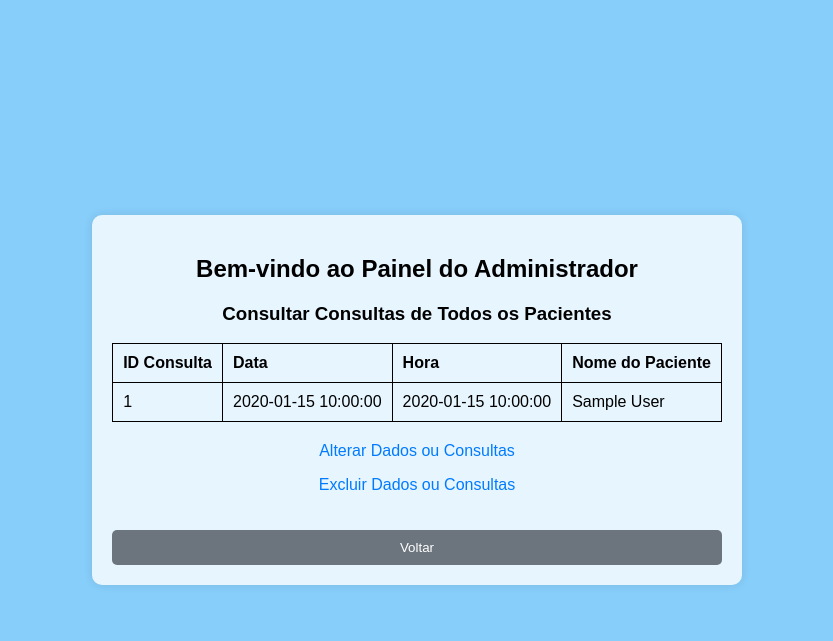
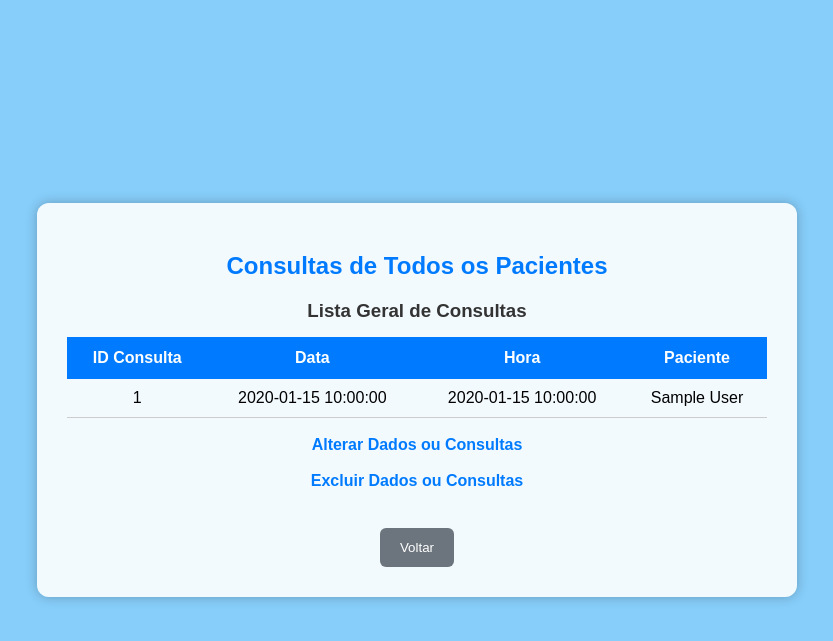
Before and after one commit to Fg593376455/Site_SUS, a PHP site: page /admin_data_consulta.php in a window 1280 px wide. Shown: the top 641 px of the page, without its empty margins (223-1056 px from the left). Run offline with PHP 8.4, Linux system fonts and the light colour scheme; the visitor is signed in with stand-in values (Sample User, id 1); tables that the repository leaves empty or names only in its code hold one stand-in row (values such as "Sample post").

Commit message:
admin_data_consulta.php

```diff
--- a/admin_data_consulta.php
+++ b/admin_data_consulta.php
@@ -2,40 +2,35 @@
 session_start();
 include('db.php');
 
-// Verifica se o usuário está logado
-if(!isset($_SESSION['user_id'])) {
+// Verifica login
+if (!isset($_SESSION['user_id'])) {
     header("Location: index.php");
-    exit(); // Garante que o script PHP não continue executando após redirecionar
+    exit();
 }
 
 $user_id = $_SESSION['user_id'];
 
-// Usar prepared statements para evitar injeção de SQL
+// Confirma se é admin
 $stmt = $conn->prepare("SELECT is_admin FROM users WHERE id = ?");
 $stmt->bind_param("i", $user_id);
 $stmt->execute();
 $result = $stmt->get_result();
 $row = $result->fetch_assoc();
 $is_admin = $row['is_admin'];
-
-// Fecha a declaração
 $stmt->close();
 
-// Verifica se o usuário é administrador
 if (!$is_admin) {
     echo "Acesso negado. Apenas administradores podem acessar esta página.";
     exit();
 }
 
-// Consulta de dados que apenas administradores podem ver
-$user_data_stmt = $conn->prepare("SELECT id, name FROM users");
-$user_data_stmt->execute();
-$user_data_result = $user_data_stmt->get_result();
-
-// Consulta de todas as consultas
-$appointment_stmt = $conn->prepare("SELECT appointments.id, appointments.date, appointments.time, users.name
-                                    FROM appointments
-                                    INNER JOIN users ON appointments.user_id = users.id");
+// Obtém todas as consultas
+$appointment_stmt = $conn->prepare("
+    SELECT appointments.id, appointments.date, appointments.time, users.name
+    FROM appointments
+    INNER JOIN users ON appointments.user_id = users.id
+    ORDER BY appointments.date, appointments.time
+");
 $appointment_stmt->execute();
 $appointment_result = $appointment_stmt->get_result();
 ?>
@@ -43,93 +38,124 @@ $appointment_result = $appointment_stmt->get_result();
 <html lang="pt-br">
 <head>
     <meta charset="UTF-8">
-    <title>Painel do Administrador</title>
+    <title>Consultas - Administrador</title>
     <style>
         body {
             margin: 0;
             padding: 0;
+            background-color: #87CEFA;
             font-family: Arial, sans-serif;
-            background-color: #87CEFA; /* Azul celeste brilhante */
+            height: 100vh;
             display: flex;
             justify-content: center;
             align-items: center;
-            height: 100vh;
         }
+
         .panel-container {
-            background-color: rgba(255, 255, 255, 0.8);
-            padding: 20px;
-            border-radius: 10px;
-            box-shadow: 0 0 10px rgba(0, 0, 0, 0.1);
+            background: rgba(255,255,255,0.9);
+            width: 700px;
+            padding: 30px;
+            border-radius: 12px;
             text-align: center;
+            box-shadow: 0 0 12px rgba(0,0,0,0.25);
         }
-        .panel-container h2 {
+
+        h2 {
             margin-bottom: 20px;
+            color: #007BFF;
         }
-        .panel-container table {
+
+        h3 {
+            color: #333;
+            margin-bottom: 15px;
+        }
+
+        table {
             width: 100%;
             border-collapse: collapse;
-            margin-bottom: 20px;
+            margin-top: 10px;
         }
-        .panel-container table, th, td {
-            border: 1px solid black;
+
+        table th {
+            background-color: #007BFF;
+            color: white;
+            padding: 12px;
         }
-        .panel-container th, td {
+
+        table td {
             padding: 10px;
-            text-align: left;
+            border-bottom: 1px solid #ccc;
         }
-        .panel-container a {
+
+        tr:nth-child(even) {
+            background-color: #f1f1f1;
+        }
+
+        a {
             color: #007BFF;
             text-decoration: none;
+            font-weight: bold;
         }
-        .panel-container a:hover {
+
+        a:hover {
             text-decoration: underline;
         }
+
         .back-button {
             margin-top: 20px;
-            width: 100%;
-            padding: 10px;
+            padding: 12px 20px;
             background-color: #6c757d;
             color: white;
             border: none;
-            border-radius: 5px;
+            border-radius: 6px;
             cursor: pointer;
         }
+
         .back-button:hover {
             background-color: #5a6268;
         }
     </style>
 </head>
 <body>
+
     <div class="panel-container">
-        <h2>Bem-vindo ao Painel do Administrador</h2>
+        <h2>Consultas de Todos os Pacientes</h2>
 
-        <h3>Consultar Consultas de Todos os Pacientes</h3>
+        <h3>Lista Geral de Consultas</h3>
+
         <table>
             <thead>
                 <tr>
                     <th>ID Consulta</th>
                     <th>Data</th>
                     <th>Hora</th>
-                    <th>Nome do Paciente</th>
+                    <th>Paciente</th>
                 </tr>
             </thead>
             <tbody>
-                <?php while ($appointment_row = $appointment_result->fetch_assoc()): ?>
+                <?php while ($row = $appointment_result->fetch_assoc()): ?>
                     <tr>
-                        <td><?php echo htmlspecialchars($appointment_row['id']); ?></td>
-                        <td><?php echo htmlspecialchars($appointment_row['date']); ?></td>
-                        <td><?php echo htmlspecialchars($appointment_row['time']); ?></td>
-                        <td><?php echo htmlspecialchars($appointment_row['name']); ?></td>
+                        <td><?= htmlspecialchars($row['id']); ?></td>
+                        <td><?= htmlspecialchars($row['date']); ?></td>
+                        <td><?= htmlspecialchars($row['time']); ?></td>
+                        <td><?= htmlspecialchars($row['name']); ?></td>
                     </tr>
                 <?php endwhile; ?>
             </tbody>
         </table>
 
-        <?php if ($is_admin): ?>
-            <p><a href="edit_data.php">Alterar Dados ou Consultas</a></p>
-            <p><a href="delete_data.php">Excluir Dados ou Consultas</a></p>
-        <?php endif; ?>
-        <button class="back-button" onclick="window.history.back();">Voltar</button>
+        <br>
+
+        <a href="edit_data.php">Alterar Dados ou Consultas</a><br><br>
+        <a href="delete_data.php">Excluir Dados ou Consultas</a><br><br>
+
+        <button class="back-button" onclick="window.location.href='dashboard_admin.php'">Voltar</button>
     </div>
+
 </body>
 </html>
+
+<?php
+$appointment_stmt->close();
+$conn->close();
+?>
```
